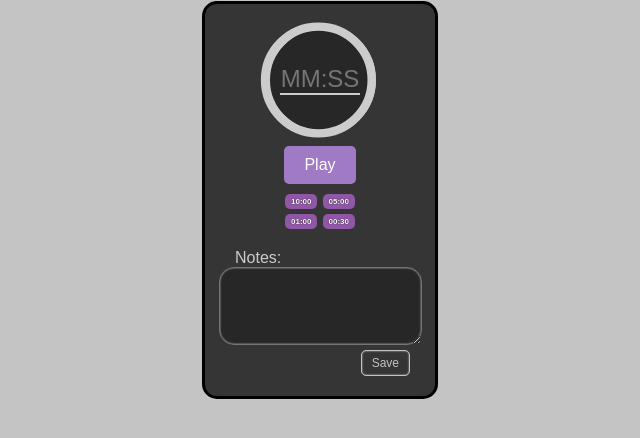
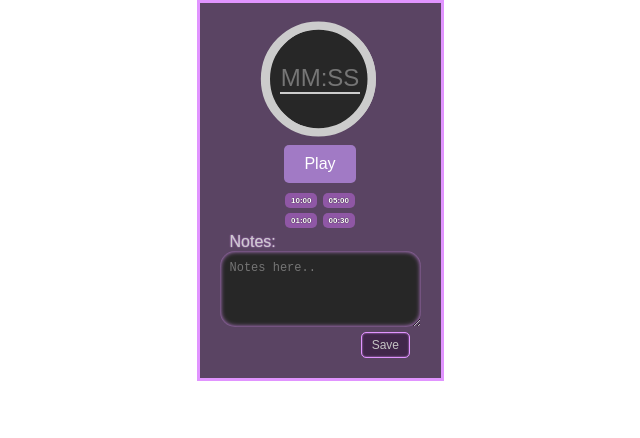
Before and after one commit to vinipego/Chrome-Extension---Teacher-Aid, a browser extension: page index.html in a window 1280 px wide. Shown: the whole page, without its empty margins (320-960 px from the left). Drawn offline with Linux system fonts and the light colour scheme.

Commit message:
really finished this time (not really)

```diff
--- a/index.html
+++ b/index.html
@@ -69,7 +69,7 @@
         </div>
       </div>
       <p id="notes-p"><label id="notes-label" for="notes-area">Notes:</label></p>
-      <textarea id="notes-area" rows="4" cols="25" style="overflow:hidden"></textarea>
+      <textarea id="notes-area" rows="4" cols="25" style="overflow:hidden" placeholder="Notes here.."></textarea>
       <div class="notes-buttons">
 
         <button class="notes-btn" id="save-notes-button">Save</button>
--- a/scripts.js
+++ b/scripts.js
@@ -190,6 +190,7 @@ saveNotes.addEventListener("click", () => {
     resumeNotes.hidden = false;
   }else{
     localStorage.removeItem("savedNotes");
+    resumeNotes.hidden = true;
   }
 });
 
--- a/styles.css
+++ b/styles.css
@@ -8,37 +8,30 @@
 
 body {
   font-family: Arial, sans-serif;
-  background-color: #c4c4c4;
   color: #ccc;
   display: flex;
   justify-content: center;
   align-items: center;
   /* vh = viewport height, src: https://lacolmenatecnologica.com/en/elementor-academy-temas/what-is-the-difference-between-px-em-rem-vw-and-vh/#:~:text=While%20PX%2C%20EM%20and%20REM,full%20height%20of%20the%20screen.*/
-  height: 400px;
-  /* test how the extension will deal with the width */
-  min-width: 190px;
-  /* max-width: 250px; */
+
 }
 
 /* overall container. Pretty much same as body for now */
 .timer-container {
-  background-color: #353535;
+  background-color: #5a4463;
   padding: 20px;
-  border-radius: 15px;
-  border: 3px solid rgb(0, 0, 0);
-  /* box-shadow: 0 0 20px #e194ff; */
+  border: 3px solid #e194ff;
   display: flex;
   flex-direction: column;
   align-items: center;
   gap: 10px;
-  width: 190px;
+  min-width: 190px;
 }
 
 .predefined-times {
   display: grid;
   gap: 5px;
   justify-content: center;
-  /* background-color: green; */
 }
 
 .shortcut-subsection {
@@ -51,8 +44,6 @@ body {
   width: 100px; /* Circle size */
   height: 100px;
   border: 6px solid #ccc;
-
-  stroke: #ccc;
   border-radius: 50%;
   position: relative;
   background-color: #272727;
@@ -61,7 +52,6 @@ body {
 .circular-animation svg {
   transform: rotate(-90deg); /* Start progress from the top */
   position: absolute;
-
   /* Ensures proper positioning */
   top: -10px;
   left: -10px;
@@ -137,15 +127,15 @@ button:active {
 }
 
 .grey-out {
-  background-color: #353535;
-  color: #353535;
+  background-color: #5a4463;
+  color: #5a4463;
   text-shadow: none;
   border: 1px solid #8f57a5;
 }
 
 .grey-out:hover {
-  background-color: #353535;
-  color: #353535;
+  background-color: #5a4463;
+  color: #5a4463;
   transform: scale(1);
   box-shadow: inset 0 0 3px #8f57a5;
   cursor: default;
@@ -168,17 +158,24 @@ button:active {
 }
 
 #notes-p {
-  margin: 10px 0 -10px 10px;
+  margin: -5px 0 -10px 10px;
   align-self: start;
+  text-shadow: 0 0 1.5px #e194ff;
 }
 
 #notes-area {
   font-size: 12px;
   border-radius: 15px;
+  border: none;
   padding: 10px;
   background-color: #272727;
   color: #c4c4c4;
-  box-shadow: inset 0 0 2px #c4c4c4;
+  box-shadow: inset 0 0 5px #e194ff;
+}
+
+#notes-area:focus{
+  box-shadow: none;
+  border: 1px solid #e194ff;
 }
 .notes-buttons{
   width: 180px;
@@ -190,15 +187,15 @@ button:active {
   font-size: 12px;
   padding: 5px 10px;
   margin-top: -5px;
-  background-color: #353535;
+  background-color: #41274b;
   color: #c4c4c4;
-  border: 1px solid #c4c4c4;
-  box-shadow: inset 0 0 2px #c4c4c4;
+  border: 0.2px solid #e194ff;
+  box-shadow: inset 0 0 2px #e194ff;
 }
 
 .notes-btn:hover {
-  background-color: #c4c4c4;
-  color: #353535;
+  background-color: rgb(161, 122, 197);
+  color: #fff;
 }
 
 #resume-notes-button{
```
Also changed, not shown: img/alternative-icon.png, manifest.json.
